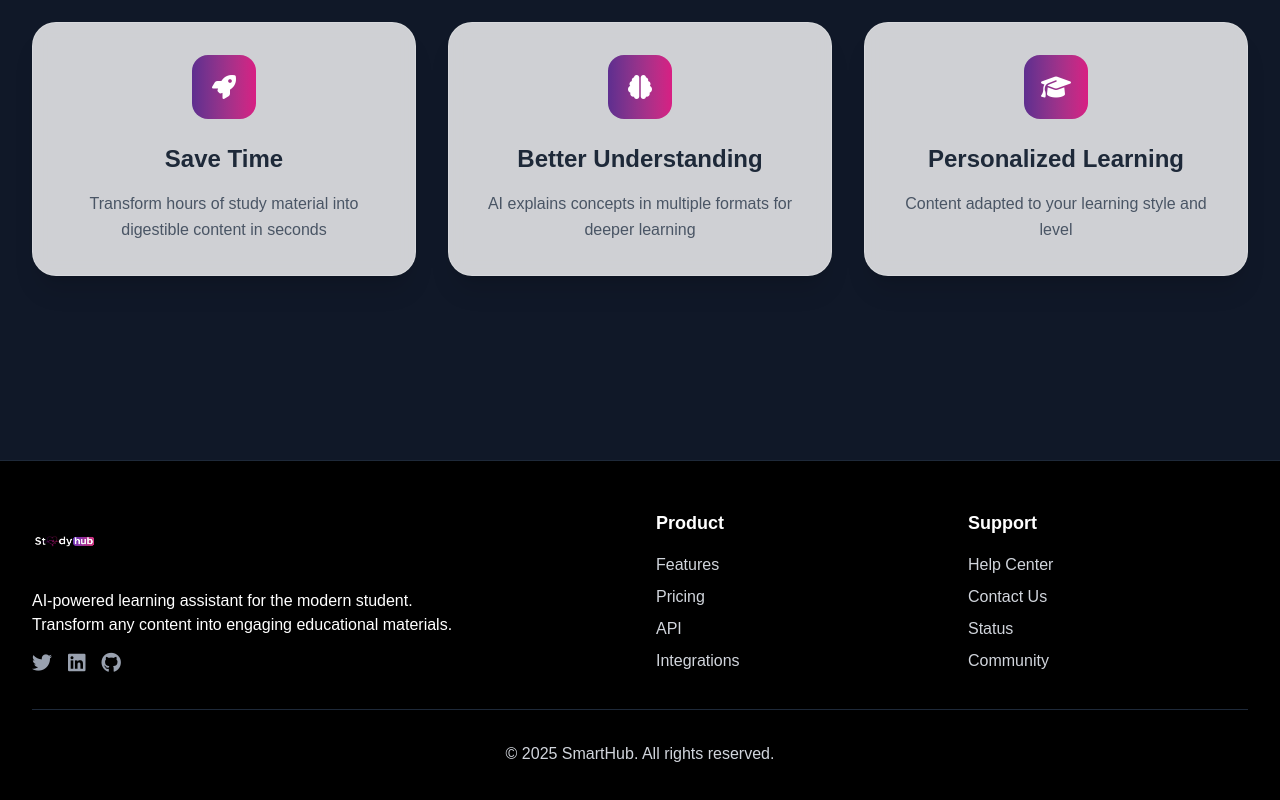
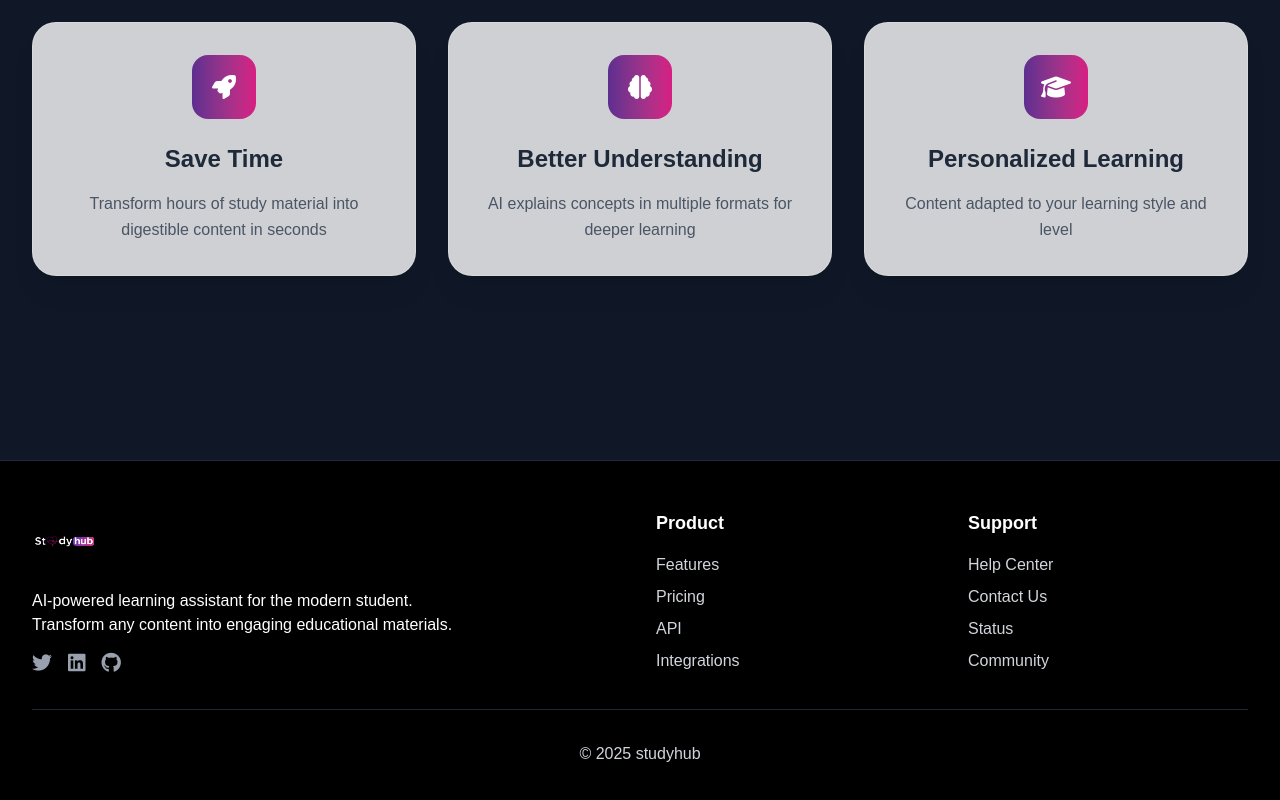
Before and after one commit to fujianmian/TrialGreatHack, a Next.js app: page / in a window 1280 px wide. Shown: the part 1699-2499 px from the top of the page. Built offline with nearby package versions, Linux system fonts and the light colour scheme.

Commit message:
feat: Update footer copyright text

```diff
--- a/src/app/page.tsx
+++ b/src/app/page.tsx
@@ -792,7 +792,7 @@
           </div>
 
           <div className="border-t border-gray-800 mt-8 pt-8 text-center">
-            <p className="text-gray-300">© 2025 SmartHub. All rights reserved.</p>
+            <p className="text-gray-300">© 2025 studyhub</p>
           </div>
         </div>
       </footer>
```
